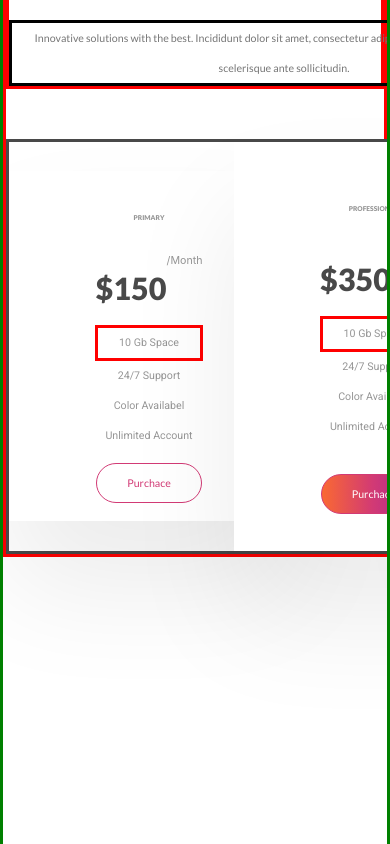
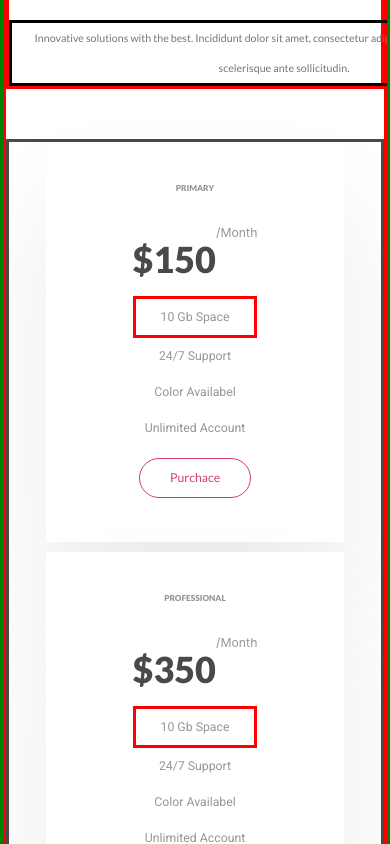
Before and after one commit to KeyToTech/StandupBotLanding, a React (Create React App) app: page / in a window 390 px wide. Shown: the part 6880-7724 px from the top of the page. Built offline with nearby package versions, Linux system fonts and the light colour scheme.

Commit message:
Made screen for 768px;

```diff
--- a/src/section-pricing/pricing.css
+++ b/src/section-pricing/pricing.css
@@ -266,4 +266,76 @@
     }
 }
 
-@media screen and (max-width: 768px) {}
+@media screen and (max-width: 768px) {
+    .wrap-pricing {
+        height: auto;
+    }
+    .container-pricing {
+        height: auto;
+        width: 100%;
+        flex-wrap: wrap;
+        justify-content: center;
+    }
+    .table-pricing {
+        height: 400px;
+    }
+    .table-pricing:nth-child(2) {
+        height: 400px;
+        width: 280px;
+        position: inherit;
+        left: 0;
+        margin-left: 0;
+        margin: 10px;
+        z-index: inherit;
+    }
+    .table-pricing:nth-child(2) .wrap-price-list {
+        margin-top: 10px;
+        margin-bottom: 0px;
+    }
+    .price-list {
+        line-height: 72px;
+        font-size: calc(8px + (12 - 8) * ((100vw - 360px) / (768 - 360)));
+    }
+    .price-container {
+        font-size: calc(12px + (16 - 12) * ((100vw - 360px) / (768 - 360)));
+    }
+    .price {
+        font-size: calc(35px + (48 - 35) * ((100vw - 360px) / (768 - 360)));
+        line-height: 72px;
+    }
+    .space {
+        line-height: 36px;
+        font-size: calc(12px + (16 - 12) * ((100vw - 360px) / (768 - 360)));
+    }
+    .support {
+        line-height: 36px;
+        font-size: calc(12px + (16 - 12) * ((100vw - 360px) / (768 - 360)));
+    }
+    .color {
+        line-height: 36px;
+        font-size: calc(12px + (16 - 12) * ((100vw - 360px) / (768 - 360)));
+    }
+    .account {
+        line-height: 36px;
+        font-size: calc(12px + (16 - 12) * ((100vw - 360px) / (768 - 360)));
+    }
+    .button-pricing {
+        font-size: calc(12px + (16 - 12) * ((100vw - 360px) / (768 - 360)));
+    }
+}
+
+@media screen and (max-width: 480px) {
+    .table-pricing {
+        height: 400px;
+        width: 80%;
+     }
+    .table-pricing:nth-child(2) {
+        height: 400px;
+        width: 80%;
+        position: inherit;
+        left: 0;
+        margin-left: 0;
+        margin: 10px;
+        z-index: inherit;
+    }
+}
```
